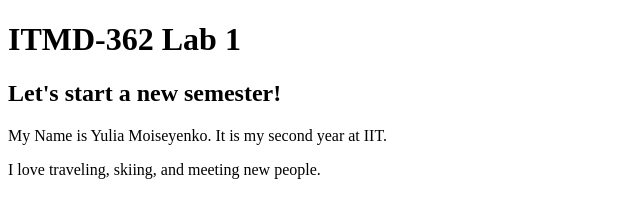
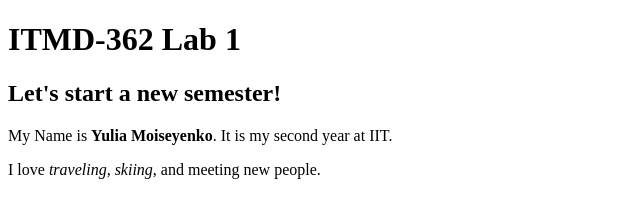
Before and after one commit to organization2021/lab1, a plain HTML site: page index.html in a window 1280 px wide. Shown: the full height of the page, 0-640 px from the left. Drawn offline with Linux system fonts and the light colour scheme.

Commit message:
Update index.html
bold text added

```diff
--- a/index.html
+++ b/index.html
@@ -7,7 +7,7 @@
 <body>
   <h1>ITMD-362 Lab 1</h1>
   <h2>Let's start a new semester!</h2>
-  <p>My Name is Yulia Moiseyenko. It is my second year at IIT.</p>
-  <p>I love traveling, skiing, and meeting new people.</p>
+  <p>My Name is <strong>Yulia Moiseyenko</strong>. It is my second year at IIT.</p>
+  <p>I love <em>traveling</em>, <em>skiing</em>, and meeting new people.</p>
 </body>
 </html>
```
